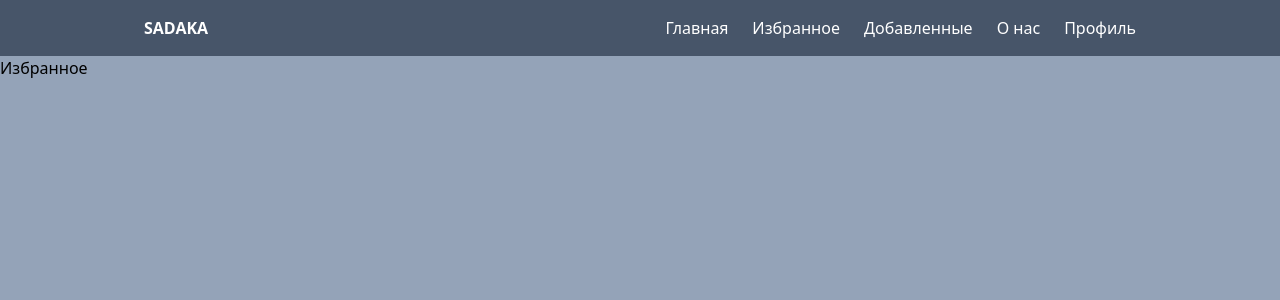
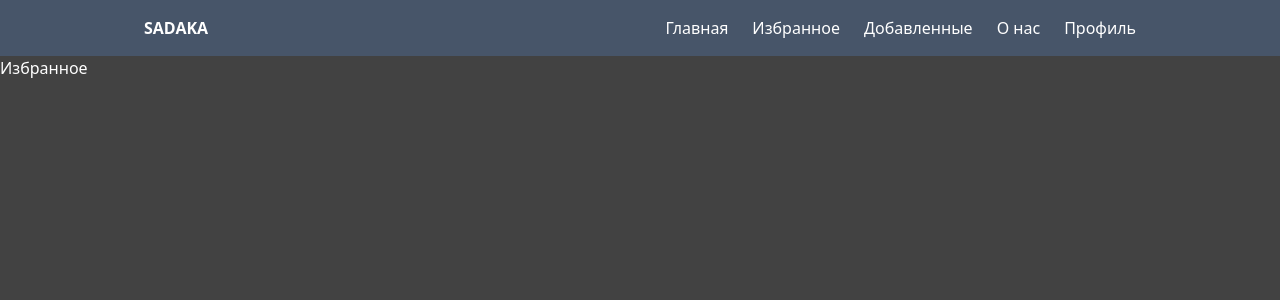
Before and after one commit to SoNomad/sadaka_frontend, a Next.js app: page /favourites in a window 1280 px wide. Shown: the top 300 px of the page. Built offline with nearby package versions, Linux system fonts and the light colour scheme.

Commit message:
поменял цвет фона )

```diff
--- a/app/globals.css
+++ b/app/globals.css
@@ -2,3 +2,7 @@
 @tailwind base;
 @tailwind components;
 @tailwind utilities;
+
+body{
+    background: #424242
+}
--- a/app/layout.tsx
+++ b/app/layout.tsx
@@ -16,7 +16,7 @@ export default function RootLayout({
 }) {
   return (
     <html lang="en">
-      <body className={(inter.className, "bg-slate-400 font-Montserrat Alternates")}>
+      <body className={(inter.className, "font-Montserrat Alternates text-white")}>
         <Navbar />
         {children}
       </body>
```
